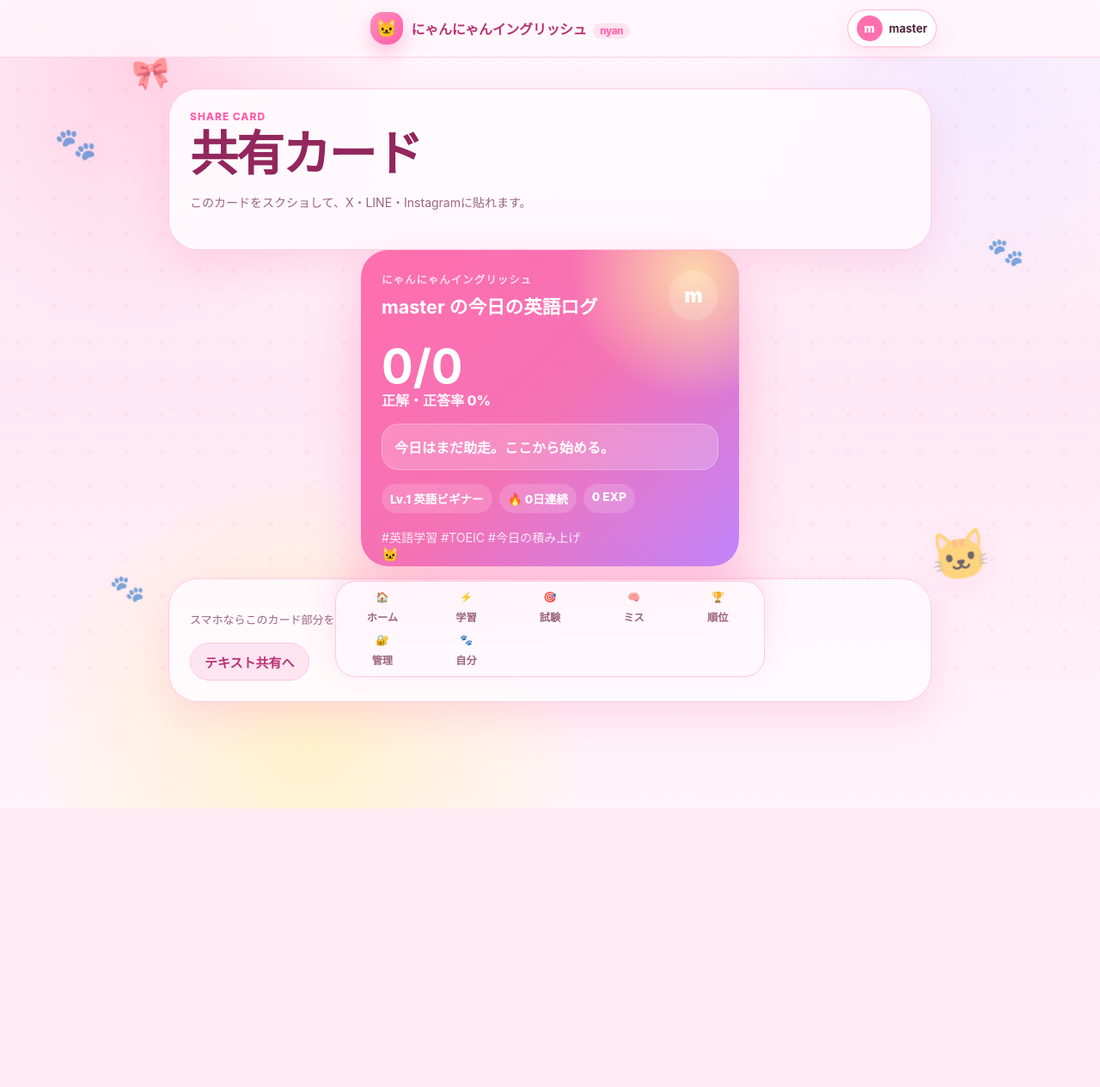
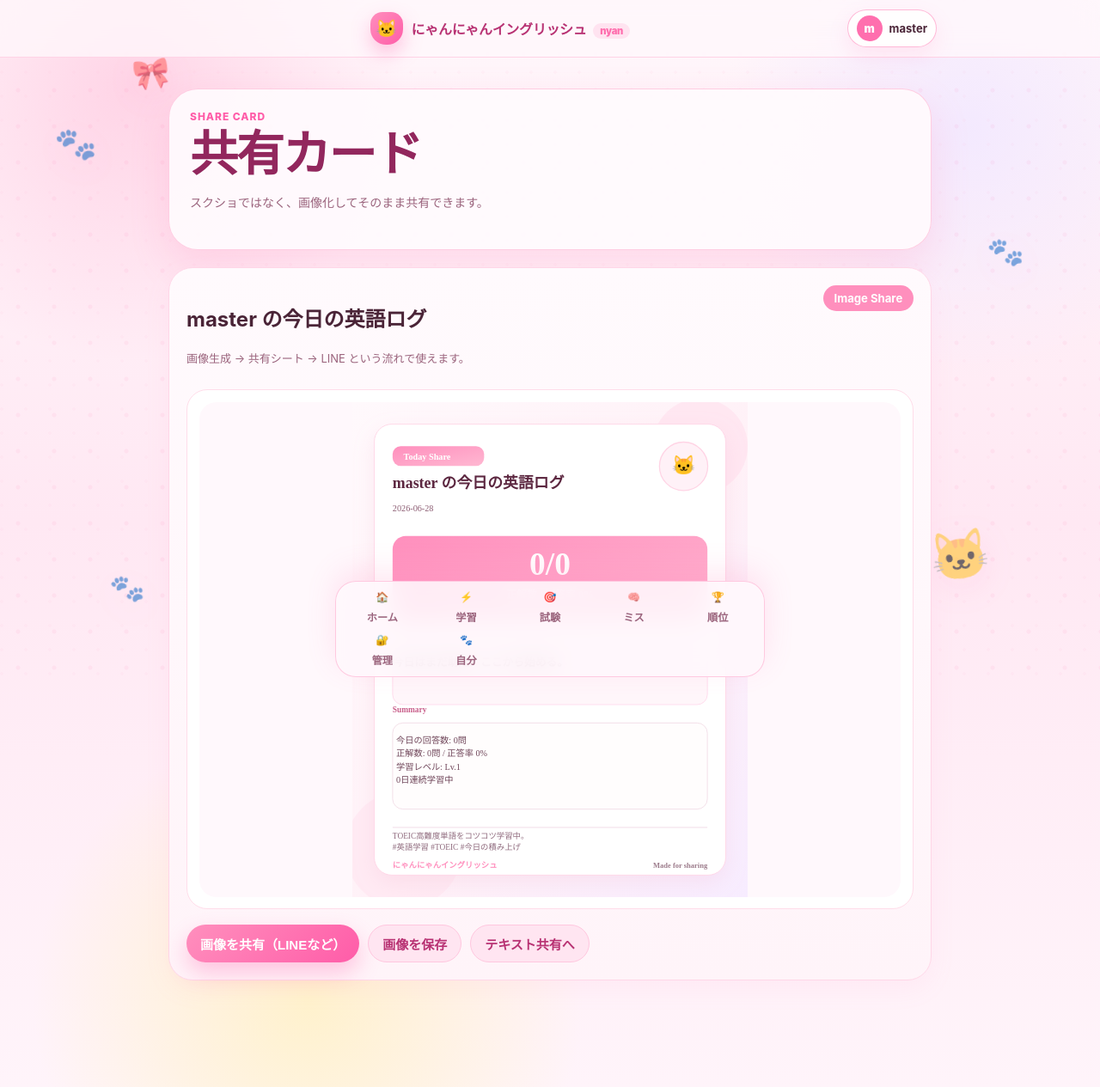
Before and after one commit to daisukkekisekinosedai-alt/english_app, a Flask app: page /share/card in a window 1280 px wide. Shown: the whole page at 86% size. Before the commit the page ends 941 px from the top, so only its background shows below. Run offline with Flask 3, Linux system fonts and the light colour scheme; a user stored in the database is signed in; data comes from the database, SQL or seed files in the repository; data that the repository does not hold is empty.

Commit message:
add image share for LINE

```diff
--- a/app.py
+++ b/app.py
@@ -4,6 +4,7 @@ import asyncio
 import csv
 import os
 import hashlib
+import html
 import io
 import random
 import re
@@ -1622,6 +1623,226 @@ def create_share_text(test_session: sqlite3.Row, user: sqlite3.Row | None = None
     ])
 
 
+def xml_escape(value: object) -> str:
+    return html.escape("" if value is None else str(value), quote=True)
+
+
+def wrap_svg_text(text: str, width: int = 22, max_lines: int = 5) -> list[str]:
+    text = (text or "").strip()
+    if not text:
+        return []
+
+    raw_lines = text.splitlines()
+    lines: list[str] = []
+
+    for raw in raw_lines:
+        raw = raw.strip()
+        if not raw:
+            if lines and lines[-1] != "":
+                lines.append("")
+            continue
+
+        # スペースの有無に応じて、単語単位 or 文字単位で折り返します。
+        if " " in raw:
+            current = ""
+            for word in raw.split():
+                candidate = (current + " " + word).strip()
+                if len(candidate) <= width:
+                    current = candidate
+                else:
+                    if current:
+                        lines.append(current)
+                    if len(word) <= width:
+                        current = word
+                    else:
+                        for i in range(0, len(word), width):
+                            lines.append(word[i:i+width])
+                        current = ""
+            if current:
+                lines.append(current)
+        else:
+            for i in range(0, len(raw), width):
+                lines.append(raw[i:i+width])
+
+    if len(lines) > max_lines:
+        lines = lines[:max_lines]
+        if lines[-1]:
+            lines[-1] = lines[-1][: max(0, width - 1)] + "…"
+        else:
+            lines[-1] = "…"
+    return lines
+
+
+def build_share_svg(
+    *,
+    eyebrow: str,
+    title: str,
+    subtitle: str,
+    main_score: str,
+    score_label: str,
+    comment: str,
+    detail_lines: list[str],
+    footer_lines: list[str],
+    accent: str = "#ff8fbd",
+) -> str:
+    width = 1080
+    height = 1350
+
+    title_lines = wrap_svg_text(title, width=18, max_lines=2)
+    subtitle_lines = wrap_svg_text(subtitle, width=28, max_lines=2)
+    comment_lines = wrap_svg_text(comment, width=25, max_lines=4)
+
+    detail_lines_clean = []
+    for line in detail_lines:
+        detail_lines_clean.extend(wrap_svg_text(line, width=34, max_lines=2) or [""])
+    detail_lines_clean = detail_lines_clean[:6]
+
+    footer_lines_clean = []
+    for line in footer_lines:
+        footer_lines_clean.extend(wrap_svg_text(line, width=40, max_lines=2) or [""])
+    footer_lines_clean = footer_lines_clean[:4]
+
+    def render_lines(lines: list[str], x: int, start_y: int, line_height: int, size: int, color: str, weight: str = "500"):
+        buf = []
+        y = start_y
+        for line in lines:
+            buf.append(
+                f'<text x="{x}" y="{y}" font-size="{size}" font-weight="{weight}" fill="{color}">{xml_escape(line)}</text>'
+            )
+            y += line_height
+        return "\n".join(buf), y
+
+    title_svg, next_y = render_lines(title_lines, 110, 235, 54, 42, "#5c2740", "700")
+    subtitle_svg, _ = render_lines(subtitle_lines, 110, next_y + 8, 34, 24, "#8d5e74", "500")
+    comment_svg, _ = render_lines(comment_lines, 110, 720, 42, 30, "#5c2740", "600")
+    detail_svg, _ = render_lines(detail_lines_clean, 120, 930, 36, 24, "#70465a", "500")
+    footer_svg, _ = render_lines(footer_lines_clean, 110, 1190, 32, 22, "#8f6a7d", "500")
+
+    svg = f'''<svg xmlns="http://www.w3.org/2000/svg" width="{width}" height="{height}" viewBox="0 0 {width} {height}">
+    <defs>
+        <linearGradient id="bg" x1="0" y1="0" x2="1" y2="1">
+            <stop offset="0%" stop-color="#fff9fc" />
+            <stop offset="55%" stop-color="#fff1f7" />
+            <stop offset="100%" stop-color="#f7ecff" />
+        </linearGradient>
+        <linearGradient id="accentGrad" x1="0" y1="0" x2="1" y2="1">
+            <stop offset="0%" stop-color="{xml_escape(accent)}" />
+            <stop offset="100%" stop-color="#ffb8d2" />
+        </linearGradient>
+        <filter id="softShadow" x="-20%" y="-20%" width="140%" height="140%">
+            <feDropShadow dx="0" dy="20" stdDeviation="28" flood-color="#f0aec9" flood-opacity="0.22"/>
+        </filter>
+    </defs>
+
+    <rect width="{width}" height="{height}" fill="url(#bg)"/>
+    <circle cx="950" cy="120" r="130" fill="#ffd7e8" opacity="0.42"/>
+    <circle cx="140" cy="1220" r="160" fill="#ffe7f1" opacity="0.65"/>
+    <circle cx="910" cy="1110" r="90" fill="#f4dfff" opacity="0.55"/>
+
+    <rect x="60" y="60" rx="48" ry="48" width="960" height="1230" fill="#ffffff" filter="url(#softShadow)"/>
+    <rect x="60" y="60" rx="48" ry="48" width="960" height="1230" fill="none" stroke="#ffd4e5" stroke-width="2"/>
+
+    <rect x="110" y="120" rx="22" ry="22" width="250" height="54" fill="url(#accentGrad)"/>
+    <text x="140" y="156" font-size="24" font-weight="700" fill="#ffffff">{xml_escape(eyebrow)}</text>
+
+    <circle cx="905" cy="175" r="66" fill="#fff1f7" stroke="#ffd4e5" stroke-width="3"/>
+    <text x="905" y="190" text-anchor="middle" font-size="52">🐱</text>
+
+    {title_svg}
+    {subtitle_svg}
+
+    <rect x="110" y="365" rx="36" ry="36" width="860" height="235" fill="url(#accentGrad)"/>
+    <text x="540" y="470" text-anchor="middle" font-size="88" font-weight="800" fill="#ffffff">{xml_escape(main_score)}</text>
+    <text x="540" y="535" text-anchor="middle" font-size="28" font-weight="600" fill="#fff7fb">{xml_escape(score_label)}</text>
+
+    <rect x="110" y="645" rx="28" ry="28" width="860" height="180" fill="#fff6fa" stroke="#ffd8ea" stroke-width="2"/>
+    <text x="110" y="600" font-size="22" font-weight="700" fill="#c85e8a">Coach comment</text>
+    {comment_svg}
+
+    <rect x="110" y="875" rx="28" ry="28" width="860" height="235" fill="#fffdfd" stroke="#f1dbe6" stroke-width="2"/>
+    <text x="110" y="845" font-size="22" font-weight="700" fill="#c85e8a">Summary</text>
+    {detail_svg}
+
+    <line x1="110" y1="1160" x2="970" y2="1160" stroke="#f0d8e4" stroke-width="2"/>
+    {footer_svg}
+
+    <text x="110" y="1270" font-size="22" font-weight="700" fill="#ff8fbd">にゃんにゃんイングリッシュ</text>
+    <text x="970" y="1270" text-anchor="end" font-size="20" font-weight="600" fill="#9c7b8b">Made for sharing</text>
+</svg>'''
+    return svg
+
+
+def build_today_share_svg(user: sqlite3.Row, summary: dict, stats: dict, total_answers: int, total_correct: int, accuracy: float) -> str:
+    comment = share_score_comment(accuracy, total_correct, total_answers)
+    streak = stats["gamification"]["streak"]["current"]
+    level = stats["gamification"]["game"]["level"]
+    title_name = user["display_name"]
+
+    detail_lines = [
+        f"今日の回答数: {total_answers}問",
+        f"正解数: {total_correct}問 / 正答率 {accuracy}%",
+        f"学習レベル: Lv.{level}",
+        f"{streak}日連続学習中",
+    ]
+
+    if summary.get("logs"):
+        for row in summary["logs"][:2]:
+            row_total = row["total_count"]
+            row_correct = row["correct_count"] or 0
+            row_accuracy = round((row_correct / row_total) * 100, 1) if row_total else 0
+            detail_lines.append(f"{share_mode_label(row['mode'])}: {row_correct}/{row_total} ({row_accuracy}%)")
+
+    footer_lines = [
+        "TOEIC高難度単語をコツコツ学習中。",
+        "#英語学習 #TOEIC #今日の積み上げ",
+    ]
+
+    return build_share_svg(
+        eyebrow="Today Share",
+        title=f"{title_name} の今日の英語ログ",
+        subtitle=datetime.now().strftime("%Y-%m-%d"),
+        main_score=f"{total_correct}/{total_answers}",
+        score_label=f"正解数 / 正答率 {accuracy}%",
+        comment=comment,
+        detail_lines=detail_lines,
+        footer_lines=footer_lines,
+    )
+
+
+def build_session_share_svg(user: sqlite3.Row, test_session: sqlite3.Row) -> str:
+    mode = share_mode_label(test_session["mode"])
+    scope = share_scope_label(test_session["scope"])
+    correct = test_session["correct_count"]
+    total = test_session["total_count"]
+    accuracy = test_session["accuracy"]
+    comment = share_score_comment(accuracy, correct, total)
+
+    detail_lines = [
+        f"テスト種別: {mode}",
+        f"出題範囲: {scope}",
+        f"スコア: {correct}/{total}",
+        f"正答率: {accuracy}%",
+        f"挑戦者: {user['display_name']}",
+        f"実施日: {(test_session['created_at'] or '')[:10]}",
+    ]
+
+    footer_lines = [
+        "結果を画像化してそのまま共有できます。",
+        "#にゃんにゃんイングリッシュ #TOEIC #英語学習",
+    ]
+
+    return build_share_svg(
+        eyebrow="Session Result",
+        title=f"{user['display_name']} のテスト結果",
+        subtitle=f"{mode} / {scope}",
+        main_score=f"{correct}/{total}",
+        score_label=f"正答率 {accuracy}%",
+        comment=comment,
+        detail_lines=detail_lines,
+        footer_lines=footer_lines,
+    )
+
+
 def create_test_session(user_id: int, mode: str, scope: str, total: int, correct: int) -> int:
     accuracy = round((correct / total) * 100, 1) if total else 0
     conn = get_db_connection()
@@ -3975,6 +4196,41 @@ def share_card():
     )
 
 
+@app.route("/share/today/image.svg")
+@login_required
+def share_today_image_svg():
+    uid = require_user_id()
+    user = get_current_user()
+    summary = get_daily_user_summary(uid)
+    stats = get_stats(uid)
+
+    total_answers = sum(row["total_count"] for row in summary["logs"])
+    total_correct = sum(row["correct_count"] or 0 for row in summary["logs"])
+    accuracy = round((total_correct / total_answers) * 100, 1) if total_answers else 0
+
+    svg = build_today_share_svg(user, summary, stats, total_answers, total_correct, accuracy)
+    return Response(svg, mimetype="image/svg+xml")
+
+
+@app.route("/share/session/<int:test_session_id>/image.svg")
+@login_required
+def share_session_image_svg(test_session_id: int):
+    uid = current_user_id()
+    conn = get_db_connection()
+    test_session = conn.execute(
+        "SELECT * FROM test_sessions WHERE id = ? AND user_id = ?",
+        (test_session_id, uid),
+    ).fetchone()
+    user = conn.execute("SELECT * FROM users WHERE id = ?", (uid,)).fetchone()
+    conn.close()
+
+    if test_session is None or user is None:
+        return redirect(url_for("dashboard"))
+
+    svg = build_session_share_svg(user, test_session)
+    return Response(svg, mimetype="image/svg+xml")
+
+
 @app.route("/dashboard")
 @login_required
 def dashboard():
--- a/static/css/style.css
+++ b/static/css/style.css
@@ -3978,3 +3978,76 @@ textarea:focus {
 .listening-card .large-audio {
     font-size: 1.08rem;
 }
+
+
+
+
+/* =========================================================
+   v19 Share image
+   ========================================================= */
+
+.share-image-box {
+    margin-top: 1.25rem;
+    padding: 1rem;
+    border-radius: 28px;
+    border: 1px solid #ffd6e7;
+    background: linear-gradient(180deg, #fffafd 0%, #fff4f9 100%);
+    box-shadow: 0 10px 30px rgba(255, 143, 189, 0.08);
+}
+
+.share-image-box-large {
+    padding: 1.25rem;
+}
+
+.share-image-header {
+    display: flex;
+    justify-content: space-between;
+    align-items: flex-start;
+    gap: 1rem;
+    margin-bottom: 0.9rem;
+}
+
+.share-badge {
+    display: inline-flex;
+    align-items: center;
+    justify-content: center;
+    padding: 0.45rem 0.8rem;
+    border-radius: 999px;
+    background: #ff8fbd;
+    color: #fff;
+    font-size: 0.82rem;
+    font-weight: 700;
+    white-space: nowrap;
+}
+
+.share-preview-frame {
+    padding: 0.85rem;
+    border-radius: 24px;
+    background: #fff;
+    border: 1px solid #ffddea;
+    box-shadow: inset 0 1px 0 rgba(255,255,255,0.95);
+    margin-bottom: 1rem;
+}
+
+.share-preview-frame img {
+    width: 100%;
+    display: block;
+    border-radius: 20px;
+    background: #fff8fc;
+}
+
+.share-preview-frame-large img {
+    max-height: 72vh;
+    object-fit: contain;
+}
+
+.small-note {
+    margin-top: 0.8rem;
+    font-size: 0.9rem;
+}
+
+@media (max-width: 720px) {
+    .share-image-header {
+        flex-direction: column;
+    }
+}
--- a/static/js/app.js
+++ b/static/js/app.js
@@ -104,3 +104,127 @@ document.querySelectorAll(".copy-button").forEach(function (button) {
         }
     });
 });
+
+
+
+
+async function createPngFileFromSvgUrl(svgUrl, filename) {
+    const response = await fetch(svgUrl, { credentials: "same-origin" });
+    if (!response.ok) {
+        throw new Error("画像データの取得に失敗しました。");
+    }
+
+    const svgText = await response.text();
+    const svgBlob = new Blob([svgText], { type: "image/svg+xml;charset=utf-8" });
+    const objectUrl = URL.createObjectURL(svgBlob);
+
+    try {
+        const img = new Image();
+        const loaded = new Promise(function (resolve, reject) {
+            img.onload = resolve;
+            img.onerror = reject;
+        });
+        img.src = objectUrl;
+        await loaded;
+
+        const canvas = document.createElement("canvas");
+        canvas.width = img.naturalWidth || 1080;
+        canvas.height = img.naturalHeight || 1350;
+
+        const ctx = canvas.getContext("2d");
+        ctx.fillStyle = "#fff8fc";
+        ctx.fillRect(0, 0, canvas.width, canvas.height);
+        ctx.drawImage(img, 0, 0, canvas.width, canvas.height);
+
+        const blob = await new Promise(function (resolve) {
+            canvas.toBlob(resolve, "image/png");
+        });
+
+        if (!blob) {
+            throw new Error("PNG変換に失敗しました。");
+        }
+
+        return new File([blob], filename || "share-image.png", { type: "image/png" });
+    } finally {
+        URL.revokeObjectURL(objectUrl);
+    }
+}
+
+async function downloadShareImage(svgUrl, filename) {
+    const file = await createPngFileFromSvgUrl(svgUrl, filename);
+    const url = URL.createObjectURL(file);
+    const a = document.createElement("a");
+    a.href = url;
+    a.download = filename || "share-image.png";
+    document.body.appendChild(a);
+    a.click();
+    a.remove();
+    setTimeout(function () { URL.revokeObjectURL(url); }, 1200);
+}
+
+function readShareTextFromTarget(targetId) {
+    if (!targetId) return "";
+    const target = document.getElementById(targetId);
+    if (!target) return "";
+    return target.value || target.textContent || "";
+}
+
+document.querySelectorAll(".share-image-button").forEach(function (button) {
+    button.addEventListener("click", async function () {
+        const svgUrl = button.getAttribute("data-share-image-url");
+        const filename = button.getAttribute("data-share-filename") || "share-image.png";
+        const title = button.getAttribute("data-share-title") || "共有画像";
+        const textTarget = button.getAttribute("data-share-text-target");
+        const shareText = readShareTextFromTarget(textTarget);
+
+        const oldText = button.textContent;
+        button.disabled = true;
+        button.textContent = "画像を準備中...";
+
+        try {
+            const file = await createPngFileFromSvgUrl(svgUrl, filename);
+
+            if (navigator.share && navigator.canShare && navigator.canShare({ files: [file] })) {
+                await navigator.share({
+                    title: title,
+                    text: shareText,
+                    files: [file]
+                });
+            } else {
+                await downloadShareImage(svgUrl, filename);
+                alert("このブラウザでは直接共有に未対応のため、画像を保存しました。LINEなどでその画像を送ってください。");
+            }
+        } catch (error) {
+            console.error(error);
+            alert("画像共有の準備に失敗しました。画像保存に切り替えます。");
+            try {
+                await downloadShareImage(svgUrl, filename);
+            } catch (downloadError) {
+                console.error(downloadError);
+            }
+        } finally {
+            button.disabled = false;
+            button.textContent = oldText;
+        }
+    });
+});
+
+document.querySelectorAll(".download-image-button").forEach(function (button) {
+    button.addEventListener("click", async function () {
+        const svgUrl = button.getAttribute("data-download-image-url");
+        const filename = button.getAttribute("data-download-filename") || "share-image.png";
+        const oldText = button.textContent;
+
+        button.disabled = true;
+        button.textContent = "保存中...";
+        try {
+            await downloadShareImage(svgUrl, filename);
+        } catch (error) {
+            console.error(error);
+            alert("画像保存に失敗しました。");
+        } finally {
+            button.disabled = false;
+            button.textContent = oldText;
+        }
+    });
+});
--- a/templates/share_card.html
+++ b/templates/share_card.html
@@ -6,51 +6,42 @@
 <section class="card">
     <p class="eyebrow">Share Card</p>
     <h1>共有カード</h1>
-    <p class="lead small-lead">このカードをスクショして、X・LINE・Instagramに貼れます。</p>
+    <p class="lead small-lead">スクショではなく、画像化してそのまま共有できます。</p>
 </section>
 
-<section class="share-card-wrap">
-    <article class="share-card">
-        <div class="share-card-top">
-            <div>
-                <p>にゃんにゃんイングリッシュ</p>
-                <h2>{{ user["display_name"] }} の今日の英語ログ</h2>
-            </div>
-            {% if user["icon_file"] %}
-                <img src="{{ url_for('static', filename=user['icon_file']) }}" alt="icon">
-            {% else %}
-                <span class="share-card-icon">{{ user["display_name"][:1] }}</span>
-            {% endif %}
+<section class="share-image-box share-image-box-large">
+    <div class="share-image-header">
+        <div>
+            <h2>{{ user["display_name"] }} の今日の英語ログ</h2>
+            <p class="muted">画像生成 → 共有シート → LINE という流れで使えます。</p>
         </div>
+        <span class="share-badge">Image Share</span>
+    </div>
 
-        <div class="share-card-score">
-            <strong>{{ total_correct }}/{{ total_answers }}</strong>
-            <span>正解・正答率 {{ accuracy }}%</span>
-        </div>
+    <div class="share-preview-frame share-preview-frame-large">
+        <img src="{{ url_for('share_today_image_svg') }}" alt="共有カード画像">
+    </div>
 
-        <p class="share-card-comment">{{ comment }}</p>
+    <div class="hero-actions">
+        <button
+            class="button primary share-image-button"
+            type="button"
+            data-share-image-url="{{ url_for('share_today_image_svg') }}"
+            data-share-filename="nyannyan_today_result.png"
+            data-share-title="今日の英語ログを共有"
+        >
+            画像を共有（LINEなど）
+        </button>
 
-        <div class="share-card-meta">
-            <span>Lv.{{ stats.gamification.game.level }} {{ stats.gamification.game.title }}</span>
-            <span>🔥 {{ stats.gamification.streak.current }}日連続</span>
-            <span>{{ stats.gamification.game.exp }} EXP</span>
-        </div>
+        <button
+            class="button secondary download-image-button"
+            type="button"
+            data-download-image-url="{{ url_for('share_today_image_svg') }}"
+            data-download-filename="nyannyan_today_result.png"
+        >
+            画像を保存
+        </button>
 
-        {% if stats.gamification.recent_badges %}
-            <div class="share-card-badges">
-                {% for badge in stats.gamification.recent_badges %}
-                    <span>{{ badge.icon }} {{ badge.name }}</span>
-                {% endfor %}
-            </div>
-        {% endif %}
-
-        <p class="share-card-hash">#英語学習 #TOEIC #今日の積み上げ</p>
-    </article>
-</section>
-
-<section class="card">
-    <p class="muted">スマホならこのカード部分をスクショするとそれっぽく共有できます。</p>
-    <div class="hero-actions">
         <a class="button secondary" href="{{ url_for('share_today') }}">テキスト共有へ</a>
     </div>
 </section>
```
Also changed, not shown: templates/share_session.html (+42 -0 lines), templates/share_today.html (+39 -0 lines), README_UPDATE_V19_SHARE_IMAGE_LINE.md (added).
